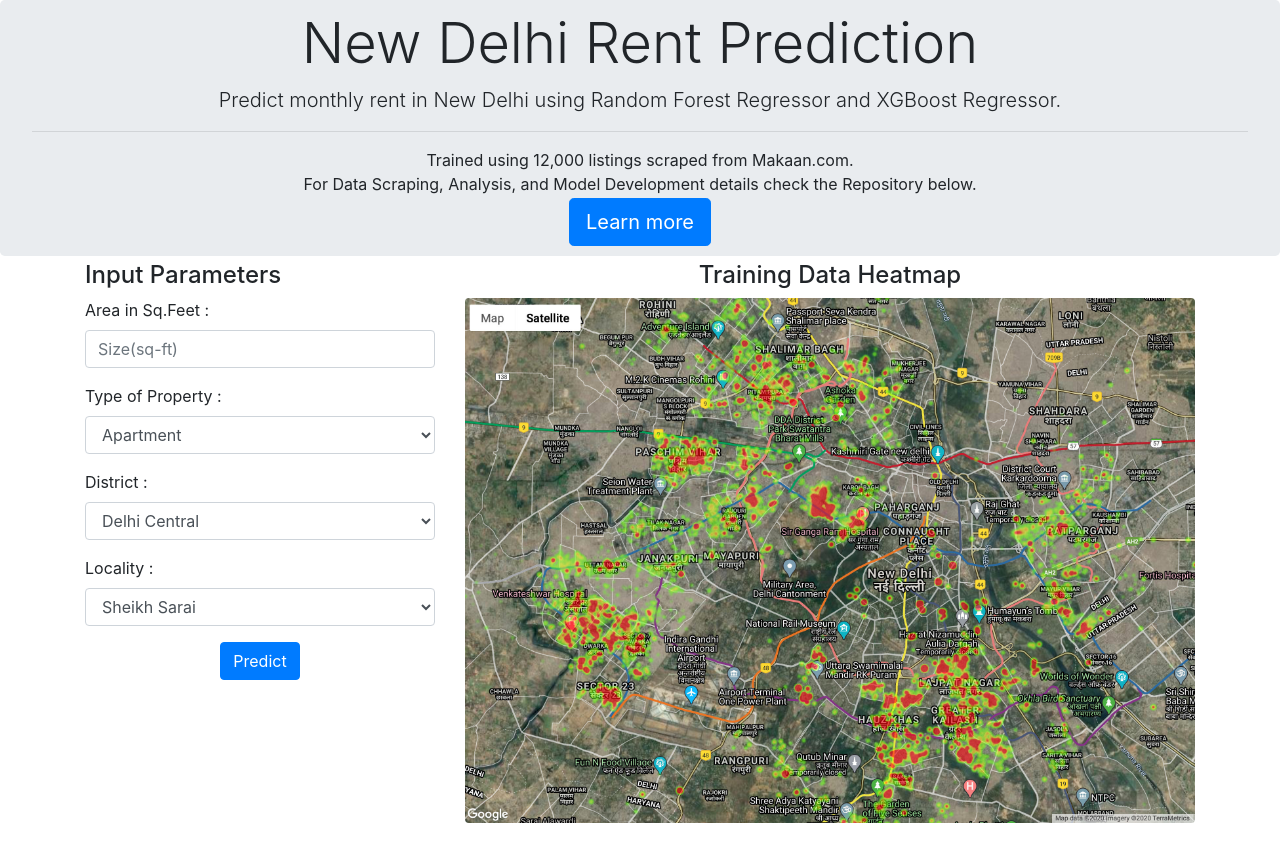
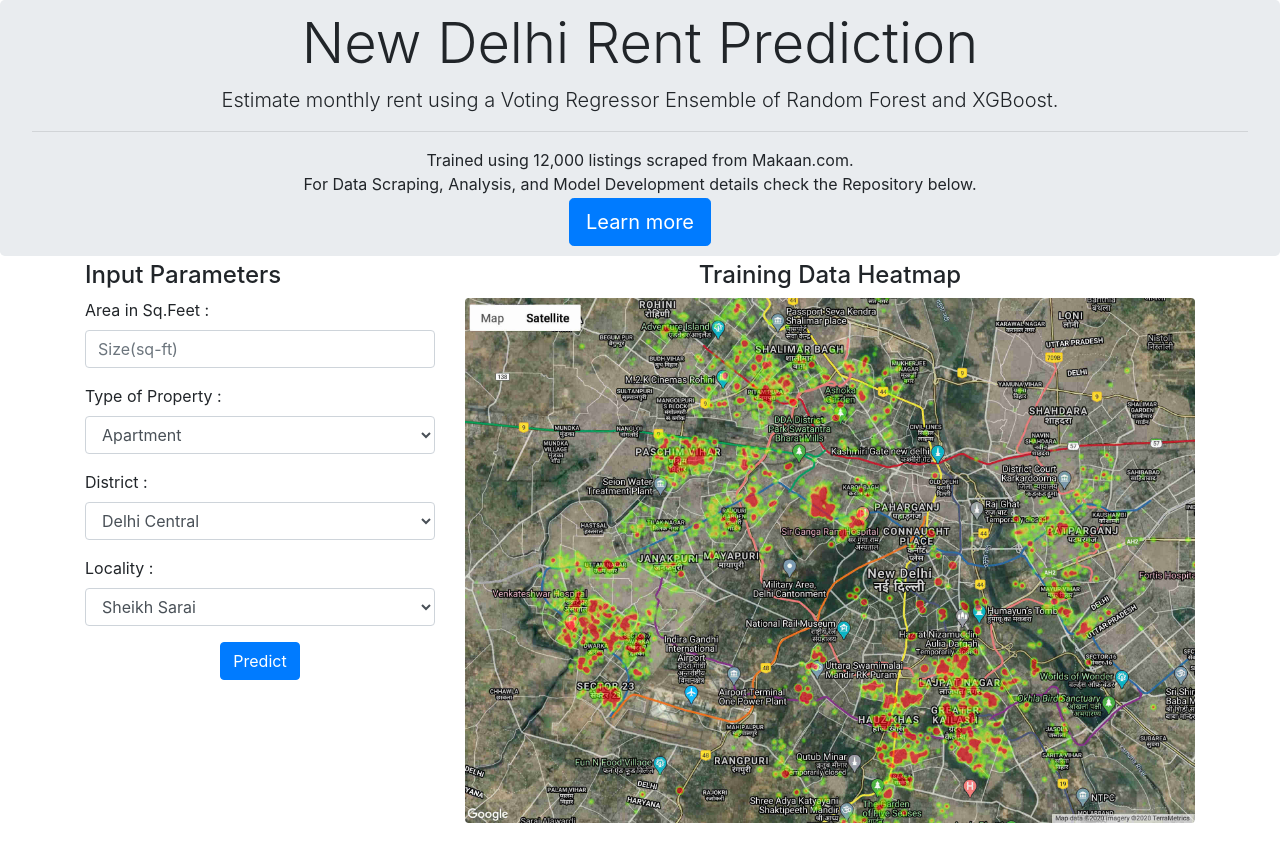
Before and after one commit to DnanaDev/Delhi_Rental_Price_Prediction, a Flask app: page / in a window 1280 px wide. Run offline with Flask 2, Linux system fonts and the light colour scheme; parts of the project's set-up code (start-up, migrations or seed data) failed here and were passed over; some libraries are stand-ins or nearby versions.

Commit message:
Removed redundant files

```diff
--- a/templates/index.html
+++ b/templates/index.html
@@ -44,7 +44,7 @@
 
 	<div class="jumbotron" align="center">
 		<h1 class="display-4">New Delhi Rent Prediction</h1>
-		<p class="lead" >Predict monthly rent in New Delhi using Random Forest Regressor and XGBoost Regressor.</p>
+		<p class="lead" >Estimate monthly rent using a Voting Regressor Ensemble of Random Forest and XGBoost.</p>
 		<hr>
 		<p style="padding: 0px; margin-top: 0px; margin-bottom: 2px">Trained using 12,000 listings scraped from Makaan.com.<br>
 			For Data Scraping, Analysis, and Model Development details check the Repository below.</p>
@@ -138,7 +138,7 @@
 			</div>
 			<div class="col-md-8 order-md-2 mb-4">
 					<h4 class="text-center">Training Data Heatmap</h4>
-				<img src="{{url_for('static', filename='completeheatmap2lac.jpg')}}"  class="img-fluid rounded" alt="Responsive image"
+				<img src="{{url_for('static', filename='completeheatmap2lac_comp.jpg')}}"  class="img-fluid rounded" alt="Responsive image"
 					 style="display: block; margin-left: auto;margin-right: auto">
 			</div>
 		</div>
```
Also changed, not shown: static/Metro_stops.png (deleted), static/complete_heatmap_2lac_metro.png (deleted), static/completeheatmap2lac.jpg (deleted), static/completeheatmap2lac_comp.jpg (added), 1 other file.
